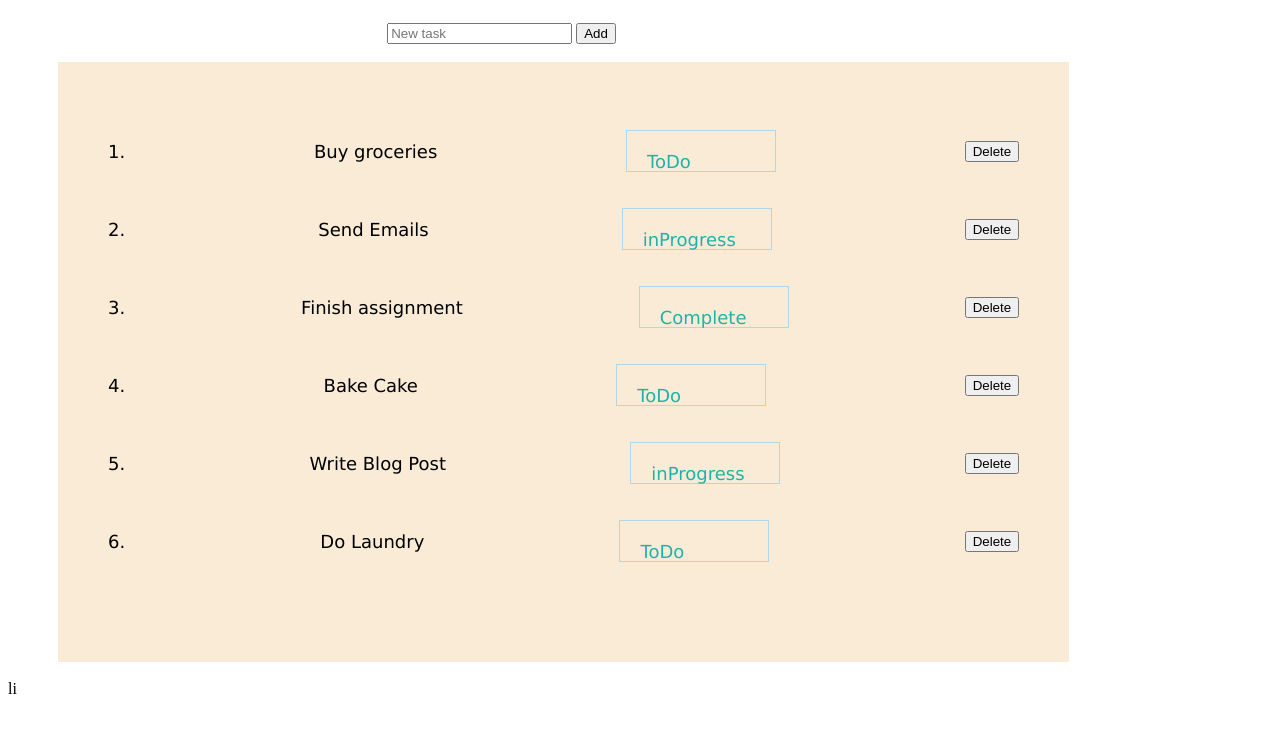
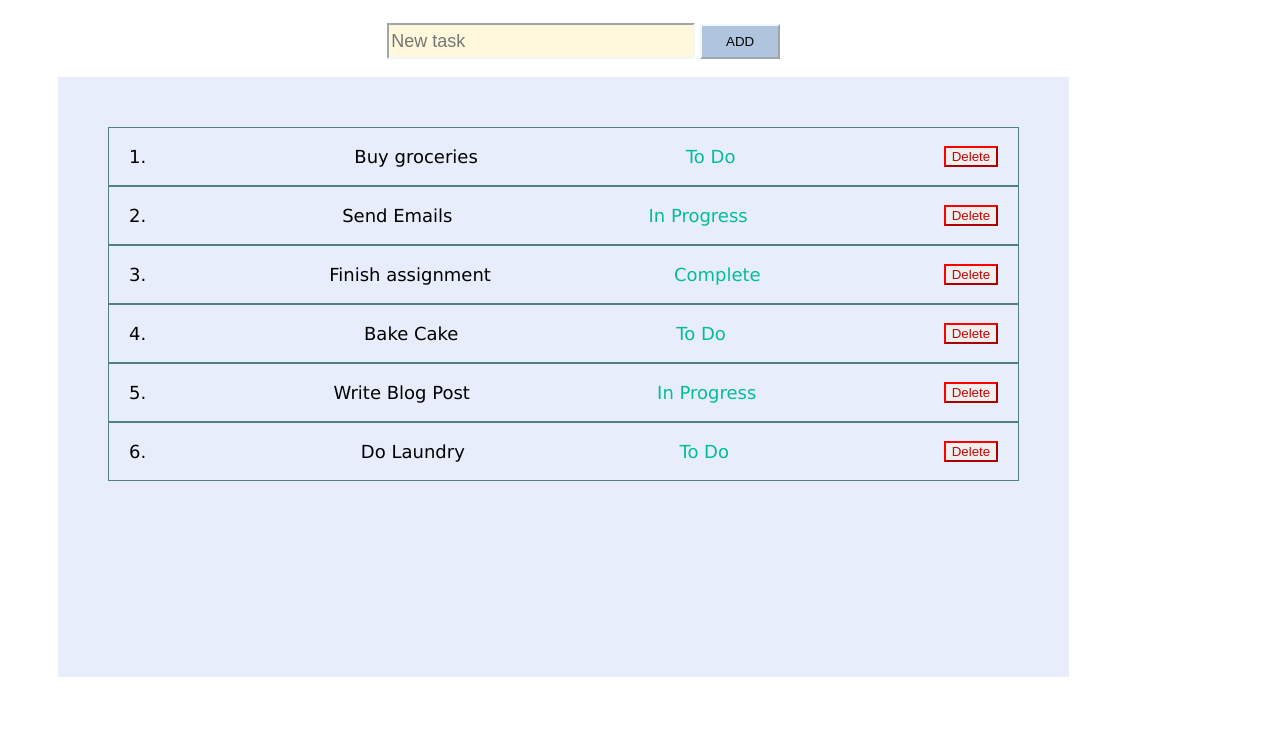
Before and after one commit to aiym-m/aiym-m.github.io, a plain HTML site: page homework-1/index.html in a window 1280 px wide. Drawn offline with Linux system fonts and the light colour scheme.

Commit message:
added changes

```diff
--- a/homework-1/index.html
+++ b/homework-1/index.html
@@ -8,7 +8,8 @@
 </head>
 <body>
     <div class="toAddNew">
-        <input placeholder="New task"/>
+
+        <input type="text" placeholder="New task"/>
         <button class="addButton">Add</button>
     </div>
 
--- a/homework-1/index.js
+++ b/homework-1/index.js
@@ -2,12 +2,12 @@ const toDoList = [
     {
         id: 1,
         task: "Buy groceries",
-        status: "ToDo"
+        status: "To Do"
     },
     {
         id: 2,
         task: "Send Emails",
-        status: "inProgress"
+        status: "In Progress"
     },
     {
         id: 3,
@@ -17,32 +17,55 @@ const toDoList = [
     {
         id: 4,
         task: "Bake Cake",
-        status: "ToDo"
+        status: "To Do"
     },
     {
         id: 5,
         task: "Write Blog Post",
-        status: "inProgress"
+        status: "In Progress"
     },
     {
         id: 6,
         task: "Do Laundry",
-        status: "ToDo"
+        status: "To Do"
     },
 ]
 
+
+
 const container = document.querySelector("ul");
-const li = document.createElement("li")
-document.body.append("li")
+function renderToDoList() {
+    container.innerHTML = "";
     toDoList.forEach(tasks => {
         const block = `<li>
         <p>${tasks.id}.</p>
         <p>${tasks.task}</p>
-    <p class="status">${tasks.status}</p><button>Delete</button>
+        <p class="status">${tasks.status}</p><button id="${tasks.id}">Delete</button>
         </li>`
         console.log(block);
         container.insertAdjacentHTML("beforeend", block)
     })
+    document.querySelectorAll("li button").forEach((button, index) => {
+        button.addEventListener("click", function(){
+            toDoList.splice(index, 1);
+            renderToDoList()
 
+        })
+    })
+
+}
+renderToDoList();
+
+
+const buttonEl = document.querySelector(".addButton");
+buttonEl.addEventListener("click", function(){
     const inputEl = document.querySelector("input");
-const buttonEl = document.querySelector(".addButton")
+    const newTask = {
+        id: toDoList.length + 1,
+        task: inputEl.value,
+        status: "To Do",
+    }
+    toDoList.push(newTask);
+    renderToDoList();
+    inputEl.value = "";
+})
--- a/homework-1/style.css
+++ b/homework-1/style.css
@@ -1,7 +1,7 @@
 ul{
     width:80%;
     height:600px;
-    background-color: antiquewhite;
+    background-color: rgb(231, 237, 251);
     box-sizing: border-box;
     padding:50px;
     margin-left: 50px;
@@ -13,18 +13,38 @@ li{
     display: flex;
     justify-content: space-between;
     align-items: center;
-    gap:20px;
+    gap:15px;
+    border: 1px solid rgb(82, 128, 122);
+    padding-left: 20px;
+    padding-right: 20px;
 }
 .toAddNew{
+    display: flex;
+    gap:5px;
+    align-items: center;
     box-sizing: border-box;
     padding-left: 30%;
     padding-top: 15px;
 }
 .status{
-    width: 150px;
-    height: 30px;
-    box-sizing: border-box;
-    border: 1px solid lightblue;
-    padding: 20px;
-    color:lightseagreen;
+
+    color:rgb(4, 188, 154);
 }
+input{
+    width: 300px;
+    height:30px;
+    border-color: aliceblue;
+    font-size: 18px;
+    background-color: cornsilk;
+}
+.addButton{
+    width: 80px;
+    height:35px;
+    background-color: lightsteelblue;
+    border-color: aliceblue;
+    text-transform: uppercase;
+}
+li button{
+    color:rgb(199, 5, 5);
+    border-color: red;
+}
```
Also changed, not shown: homeworks/index.html (+1 -1 lines). Lines whose indentation alone changed are shown as unchanged.
